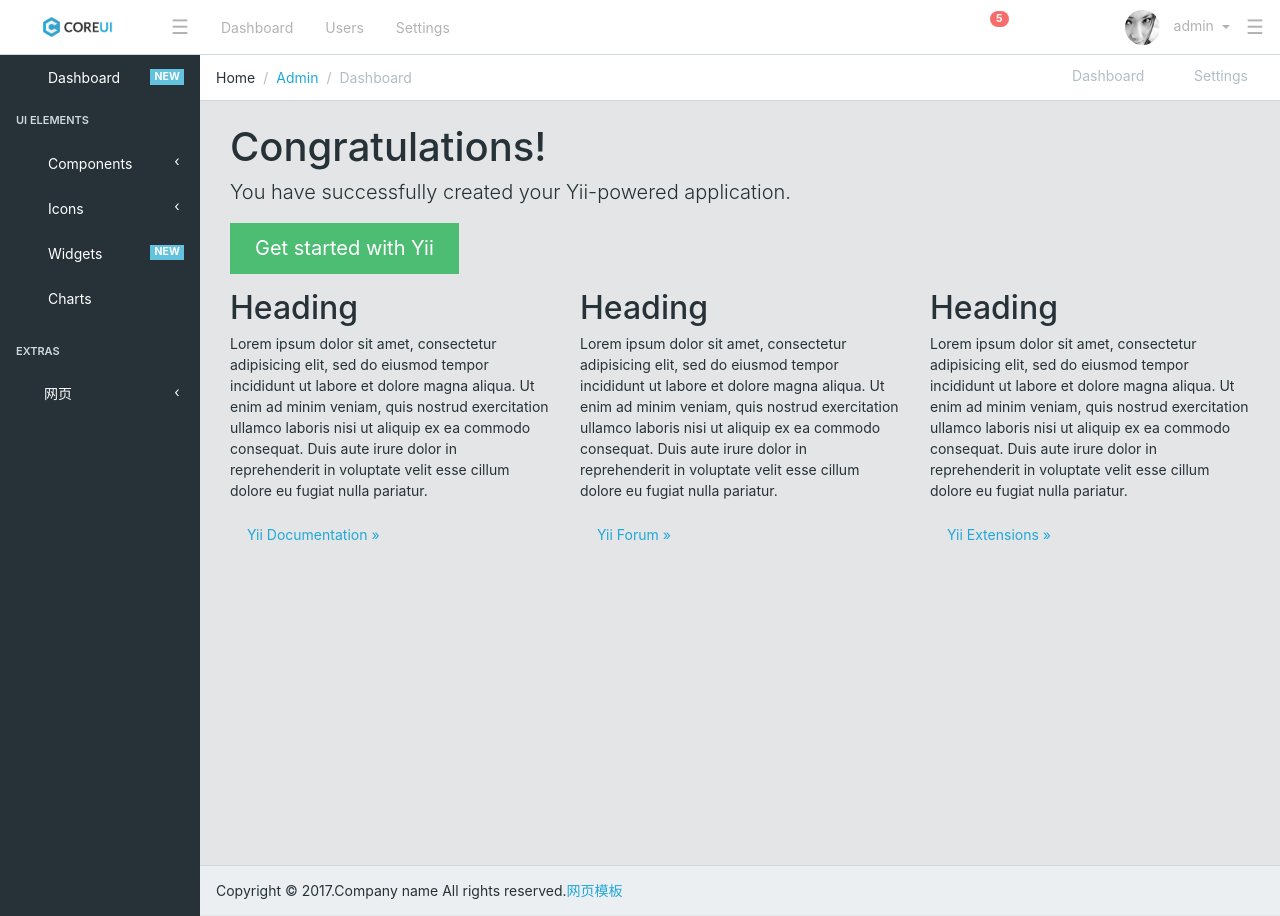
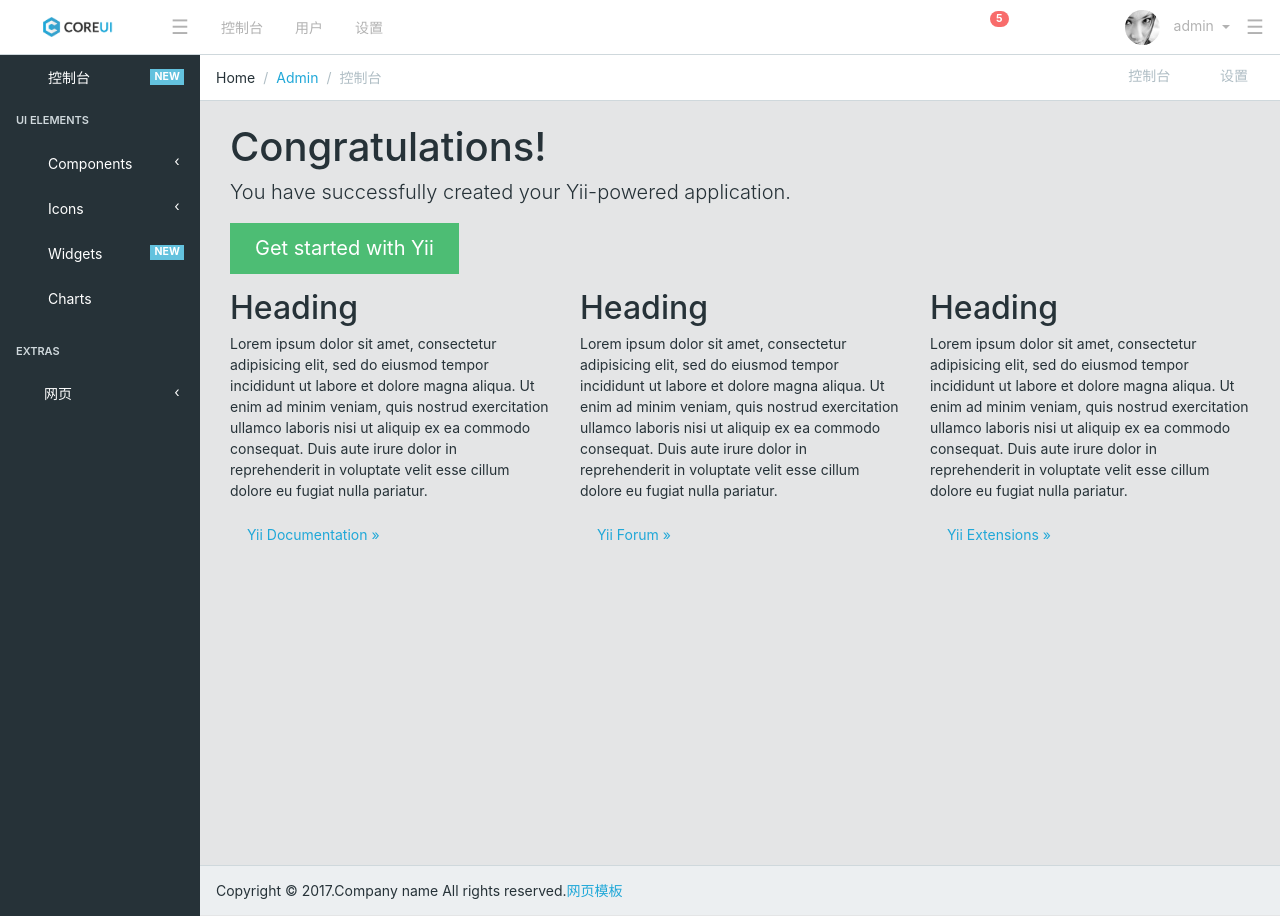
Before and after one commit to weixuan75/ec, a Yii app: template views/site/index.php in a window 1280 px wide. Run offline with PHP 8.4 and a stand-in for Yii, Linux system fonts and the light colour scheme; the template is opened without the code that fills it, so the values that code supplies are empty; some libraries are stand-ins or nearby versions; some web fonts are replaced.

```diff
--- a/views/layouts/main.php
+++ b/views/layouts/main.php
@@ -24,9 +24,6 @@ use yii\helpers\Url;
     <link href="coreui/css/style.css" rel="stylesheet">
 
 </head>
-
-
-
 <body class="app header-fixed sidebar-fixed aside-menu-fixed aside-menu-hidden">
 <header class="app-header navbar">
     <button class="navbar-toggler mobile-sidebar-toggler hidden-lg-up" type="button">☰</button>
@@ -35,15 +32,14 @@ use yii\helpers\Url;
         <li class="nav-item">
             <a class="nav-link navbar-toggler sidebar-toggler" href="#">☰</a>
         </li>
-
         <li class="nav-item px-1">
-            <a class="nav-link" href="#">Dashboard</a>
+            <a class="nav-link" href="#">控制台</a>
         </li>
         <li class="nav-item px-1">
-            <a class="nav-link" href="#">Users</a>
+            <a class="nav-link" href="#">用户</a>
         </li>
         <li class="nav-item px-1">
-            <a class="nav-link" href="#">Settings</a>
+            <a class="nav-link" href="#">设置</a>
         </li>
     </ul>
     <ul class="nav navbar-nav ml-auto">
@@ -73,11 +69,11 @@ use yii\helpers\Url;
                 <a class="dropdown-item" href="#"><i class="fa fa-comments"></i> Comments<span class="badge badge-warning">42</span></a>
 
                 <div class="dropdown-header text-center">
-                    <strong>Settings</strong>
+                    <strong>设置</strong>
                 </div>
 
                 <a class="dropdown-item" href="#"><i class="fa fa-user"></i> Profile</a>
-                <a class="dropdown-item" href="#"><i class="fa fa-wrench"></i> Settings</a>
+                <a class="dropdown-item" href="#"><i class="fa fa-wrench"></i> 设置</a>
                 <a class="dropdown-item" href="#"><i class="fa fa-usd"></i> Payments<span class="badge badge-default">42</span></a>
                 <a class="dropdown-item" href="#"><i class="fa fa-file"></i> Projects<span class="badge badge-primary">42</span></a>
                 <div class="divider"></div>
@@ -97,7 +93,7 @@ use yii\helpers\Url;
         <nav class="sidebar-nav">
             <ul class="nav">
                 <li class="nav-item">
-                    <a class="nav-link" href="index.html"><i class="icon-speedometer"></i> Dashboard <span class="badge badge-info">NEW</span></a>
+                    <a class="nav-link" href="index.html"><i class="icon-speedometer"></i> 控制台 <span class="badge badge-info">NEW</span></a>
                 </li>
 
                 <li class="nav-title">
@@ -177,36 +173,26 @@ use yii\helpers\Url;
 
     <!-- Main content -->
     <main class="main">
-
         <!-- Breadcrumb -->
         <ol class="breadcrumb">
             <li class="breadcrumb-item">Home</li>
             <li class="breadcrumb-item"><a href="#">Admin</a>
             </li>
-            <li class="breadcrumb-item active">Dashboard</li>
+            <li class="breadcrumb-item active">控制台</li>
 
             <!-- Breadcrumb Menu-->
             <li class="breadcrumb-menu hidden-md-down">
                 <div class="btn-group" role="group" aria-label="Button group with nested dropdown">
                     <a class="btn btn-secondary" href="#"><i class="icon-speech"></i></a>
-                    <a class="btn btn-secondary" href="./"><i class="icon-graph"></i> &nbsp;Dashboard</a>
-                    <a class="btn btn-secondary" href="#"><i class="icon-settings"></i> &nbsp;Settings</a>
+                    <a class="btn btn-secondary" href="./"><i class="icon-graph"></i> &nbsp;控制台</a>
+                    <a class="btn btn-secondary" href="#"><i class="icon-settings"></i> &nbsp;设置</a>
                 </div>
             </li>
         </ol>
-
-
         <div class="container-fluid">
-
-
-
-
-
             <div class="animated fadeIn">
                 <?= $content ?>
             </div>
-
-
         </div>
         <!-- /.conainer-fluid -->
     </main>
```
